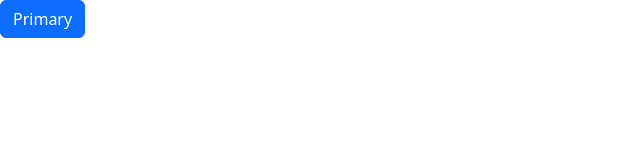
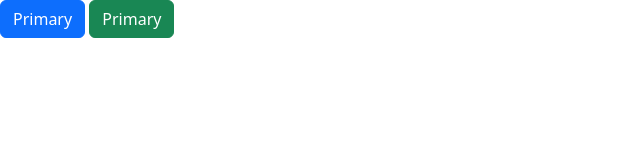
Before and after one commit to casanovapartizan07/exam-7by-partizan, a website built with webpack: page public/index.html in a window 1280 px wide. Shown: the whole page, without its empty margins (0-640 px from the left). Built offline with nearby package versions, Linux system fonts and the light colour scheme.

Commit message:
second code

```diff
--- a/public/index.html
+++ b/public/index.html
@@ -12,5 +12,6 @@
 	</head>
 	<body>
 		<button type="button" class="btn btn-primary">Primary</button>
+		<button type="button" class="btn btn-success">Primary</button>
 	</body>
 </html>
```
